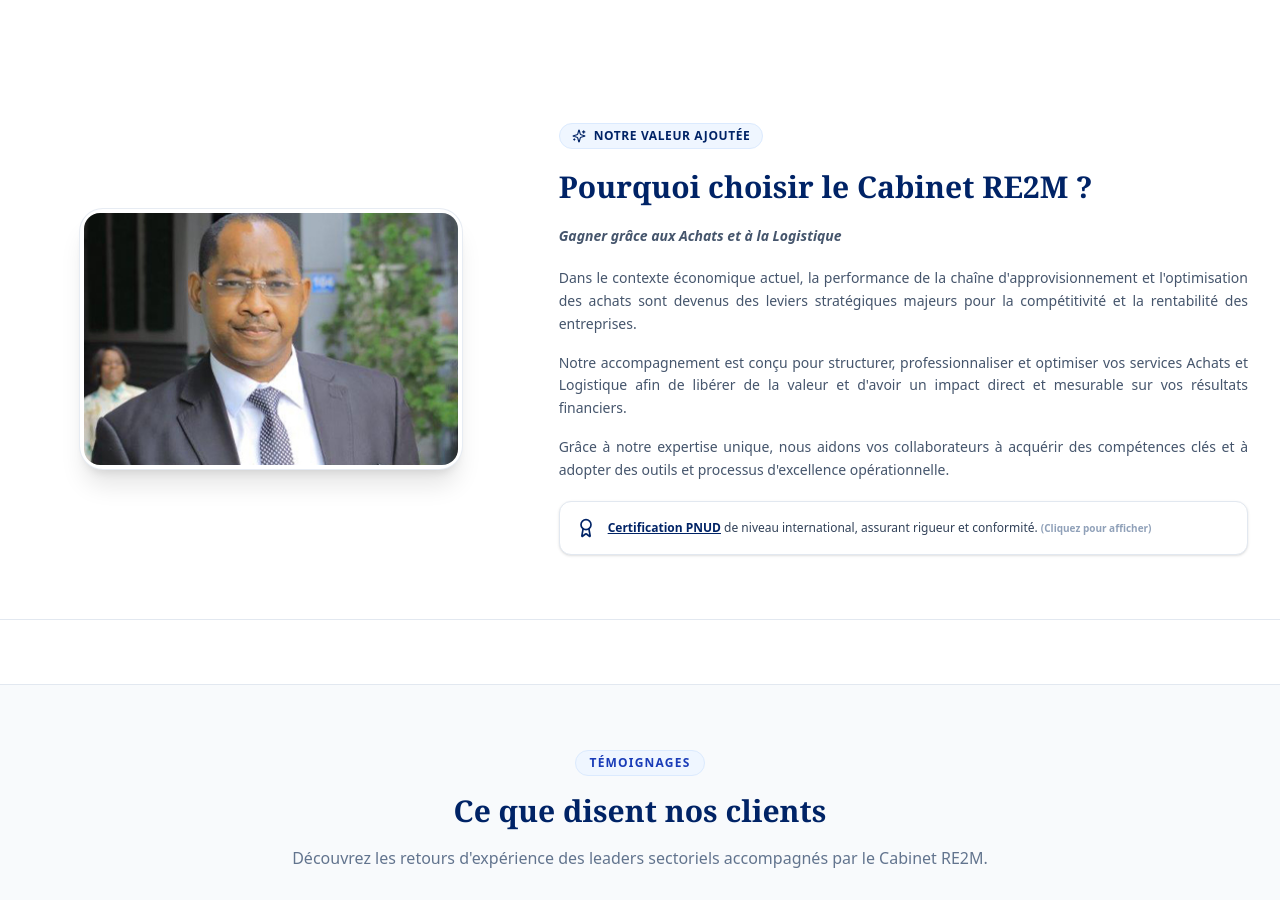
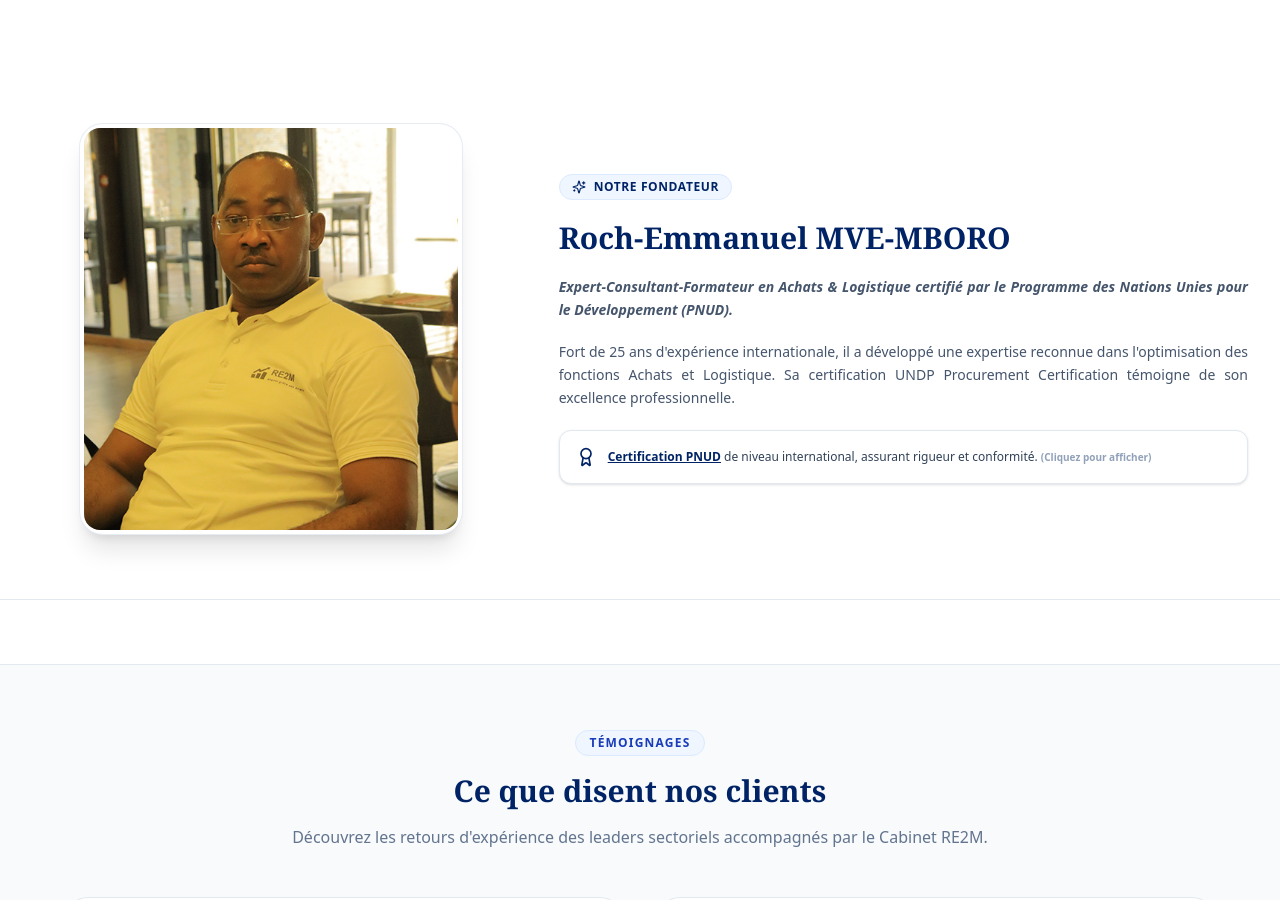
Before and after one commit to Devsokens/re2m-project, a React (Vite) app: page / in a window 1280 px wide. Shown: the part 2000-2900 px from the top of the page. Built offline with nearby package versions, Linux system fonts and the light colour scheme; a web font is replaced by a local one.

Commit message:
feat: restore original Notre Fondateur content with photo and UNDP certificate card on home page

```diff
--- a/src/components/admin/CMS/BlockListEditor.tsx
+++ b/src/components/admin/CMS/BlockListEditor.tsx
@@ -98,11 +98,13 @@
         ]
       },
       'FounderSection': {
-        title: "Notre valeur ajoutée",
-        subtitle: "Qui sommes-nous ?",
-        quote: "Devise du cabinet",
-        paragraphs: ["Paragraphe 1"],
-        image: "/team_01.jpg"
+        title: "Notre Fondateur",
+        subtitle: "Roch-Emmanuel MVE-MBORO",
+        quote: "Expert-Consultant-Formateur en Achats & Logistique certifié par le Programme des Nations Unies pour le Développement (PNUD).",
+        paragraphs: [
+          "Fort de 25 ans d'expérience internationale, il a développé une expertise reconnue dans l'optimisation des fonctions Achats et Logistique. Sa certification UNDP Procurement Certification témoigne de son excellence professionnelle."
+        ],
+        image: "/more-info.jpg"
       },
       'HeaderBanner': {
         badge: "Nouveau Badge",
--- a/src/utils/cmsStorage.ts
+++ b/src/utils/cmsStorage.ts
@@ -68,15 +68,13 @@
     order: 3,
     enabled: true,
     settings: {
-      title: "Notre valeur ajoutée",
-      subtitle: "Pourquoi choisir le Cabinet RE2M ?",
-      quote: "Gagner grâce aux Achats et à la Logistique",
+      title: "Notre Fondateur",
+      subtitle: "Roch-Emmanuel MVE-MBORO",
+      quote: "Expert-Consultant-Formateur en Achats & Logistique certifié par le Programme des Nations Unies pour le Développement (PNUD).",
       paragraphs: [
-        "Dans le contexte économique actuel, la performance de la chaîne d'approvisionnement et l'optimisation des achats sont devenus des leviers stratégiques majeurs pour la compétitivité et la rentabilité des entreprises.",
-        "Notre accompagnement est conçu pour structurer, professionnaliser et optimiser vos services Achats et Logistique afin de libérer de la valeur et d'avoir un impact direct et mesurable sur vos résultats financiers.",
-        "Grâce à notre expertise unique, nous aidons vos collaborateurs à acquérir des compétences clés et à adopter des outils et processus d'excellence opérationnelle."
+        "Fort de 25 ans d'expérience internationale, il a développé une expertise reconnue dans l'optimisation des fonctions Achats et Logistique. Sa certification UNDP Procurement Certification témoigne de son excellence professionnelle."
       ],
-      image: "/team_01.jpg"
+      image: "/more-info.jpg"
     }
   },
   {
@@ -345,6 +343,9 @@
     if (stored.type === 'ContactDetails' && stored.settings?.title === undefined) {
       Object.assign(mergedSettings, defBlock.settings);
     }
+    if (stored.type === 'FounderSection' && (stored.settings?.title === undefined || stored.settings.title === 'Notre valeur ajoutée')) {
+      Object.assign(mergedSettings, defBlock.settings);
+    }
 
     return {
       ...stored,
```
